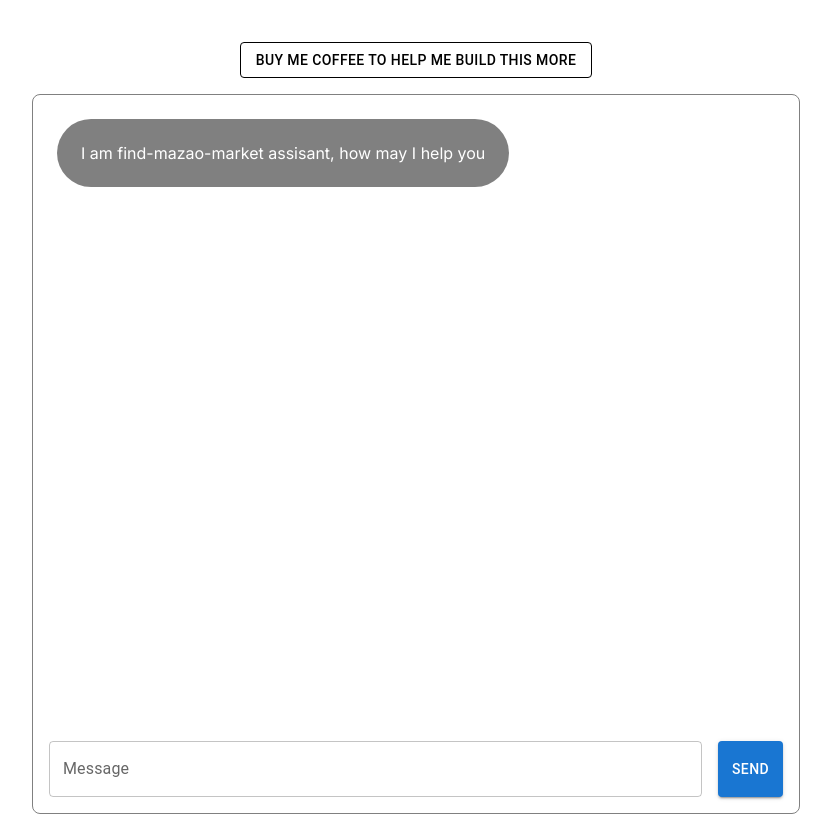
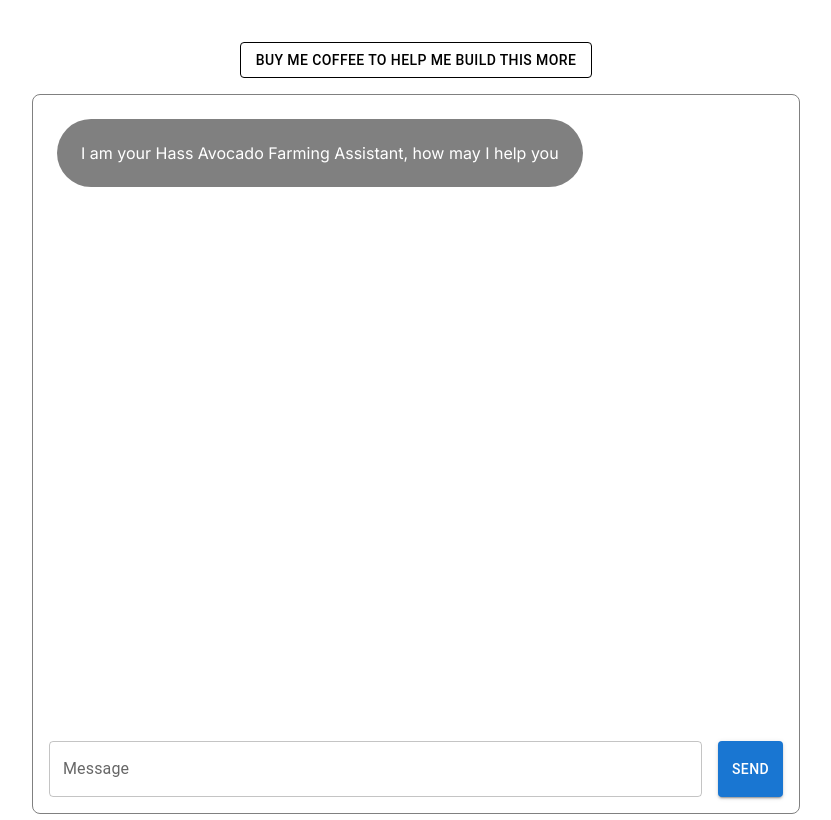
Before and after one commit to KoomeKelvin/find-mazao-market, a Next.js app: page /prompt in a window 1280 px wide. Shown: the whole page, without its empty margins (224-1055 px from the left). Built offline with nearby package versions, Linux system fonts and the light colour scheme; no server answers.

Commit message:
changed prompt message

```diff
--- a/app/page.js
+++ b/app/page.js
@@ -65,7 +65,7 @@ export default function Home() {
       <Box py={10}>
         <Typography variant='h4' align='center' gutterBottom>
 
-        </Typography>n
+        </Typography>
         <Grid container spacing={4}>
           <Grid item xs={12} md={4}>
             <FeatureCard>
--- a/app/prompt/page.js
+++ b/app/prompt/page.js
@@ -24,7 +24,7 @@ export default function Home() {
   const [messages, setMessages] = useState([
     {
       role: "assistant",
-      content: "I am find-mazao-market assisant, how may I help you"
+      content: "I am your Hass Avocado Farming Assistant, how may I help you"
     }
   ])
 
```
